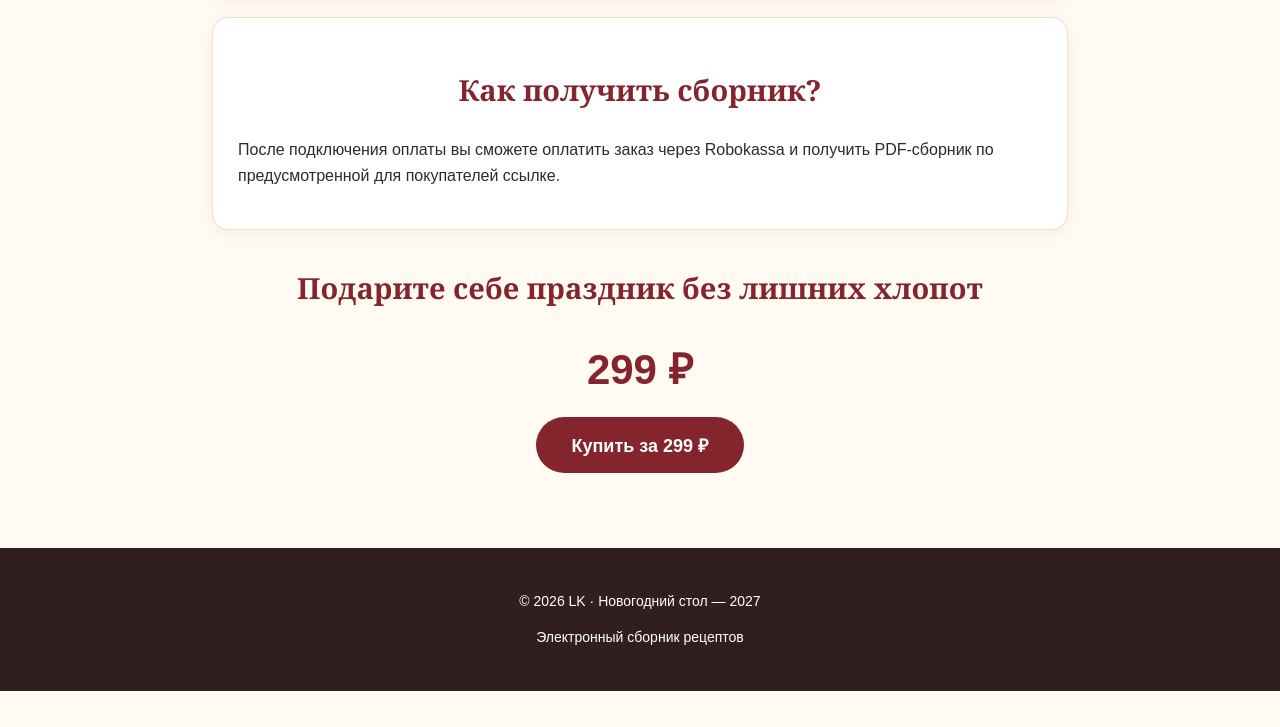
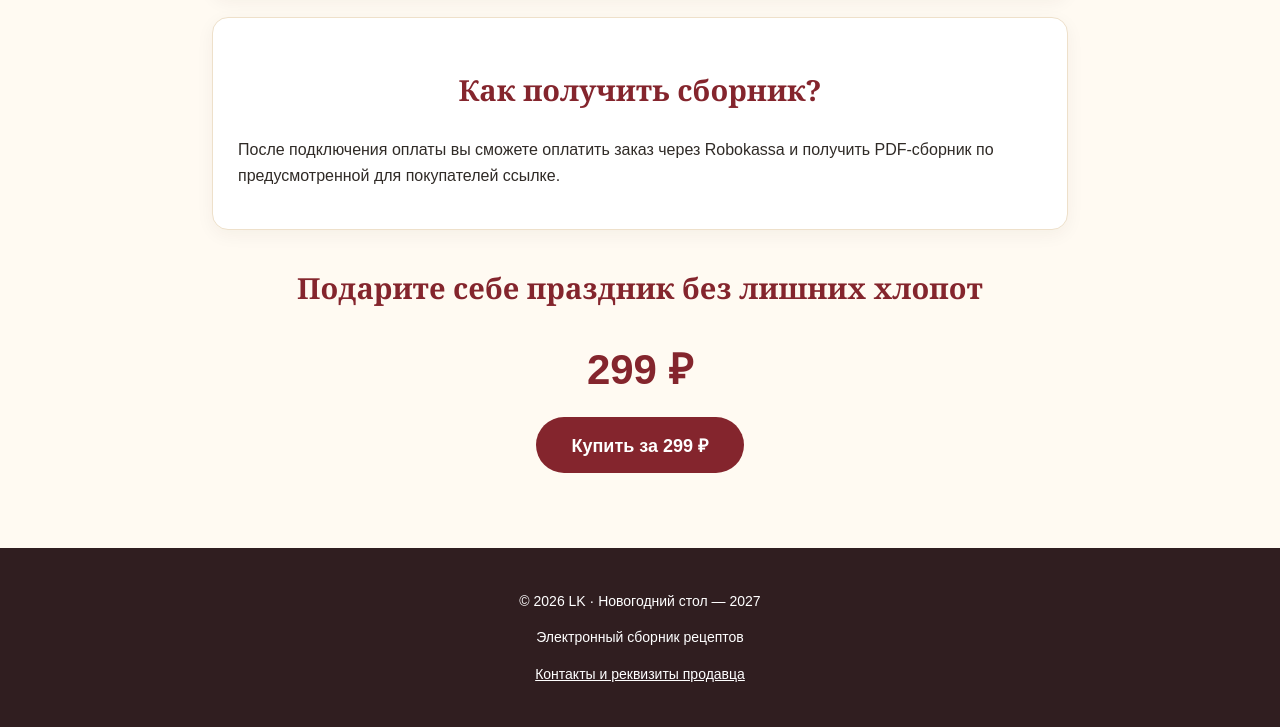
Before and after one commit to lk210587/novogodniy-stol-2027, a plain HTML site: page index.html in a window 1280 px wide. Shown: the part 1446-2173 px from the top of the page. Before the commit the page ends 2137 px from the top, so only its background shows below. Drawn offline with Linux system fonts and the light colour scheme.

Commit message:
index.html

```diff
--- a/index.html
+++ b/index.html
@@ -167,6 +167,12 @@
 <footer>
   <p>© 2026 LK · Новогодний стол — 2027</p>
   <p>Электронный сборник рецептов</p>
+
+  <p>
+  <a href="contacts.html" style="color: inherit;">
+    Контакты и реквизиты продавца
+  </a>
+</p>
 </footer>
 
 <script>
```
